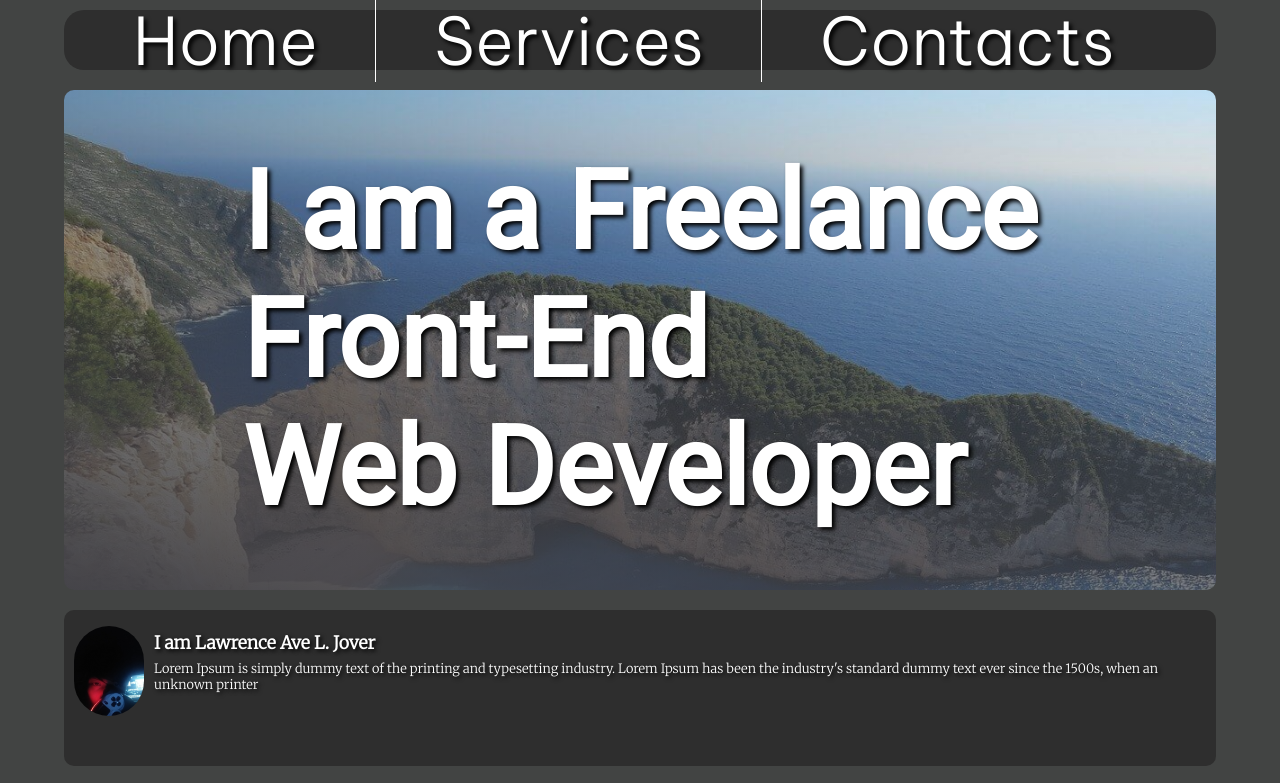
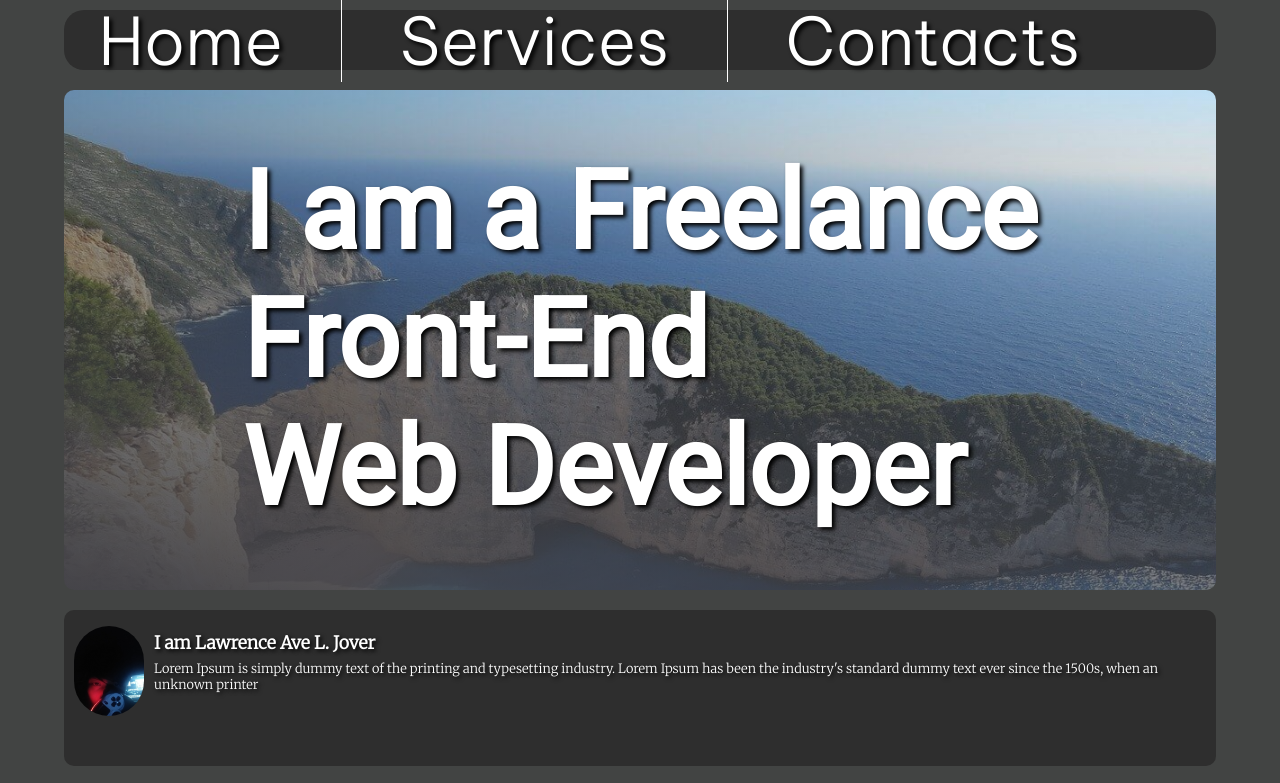
Before and after one commit to kamote-man/something, a plain HTML site: page index.html in a window 1280 px wide. Shown: the top 783 px of the page. Drawn offline with Linux system fonts and the light colour scheme.

Commit message:
Update styles.css

```diff
--- a/styles.css
+++ b/styles.css
@@ -61,7 +61,7 @@ nav ul li:last-of-type{
   padding-right: 0;
 }
 nav ul li:first-of-type{
- padding-left: 6%;
+ padding-left: 3%;
 }
 
 /* The End of the Nav styles  */
```
